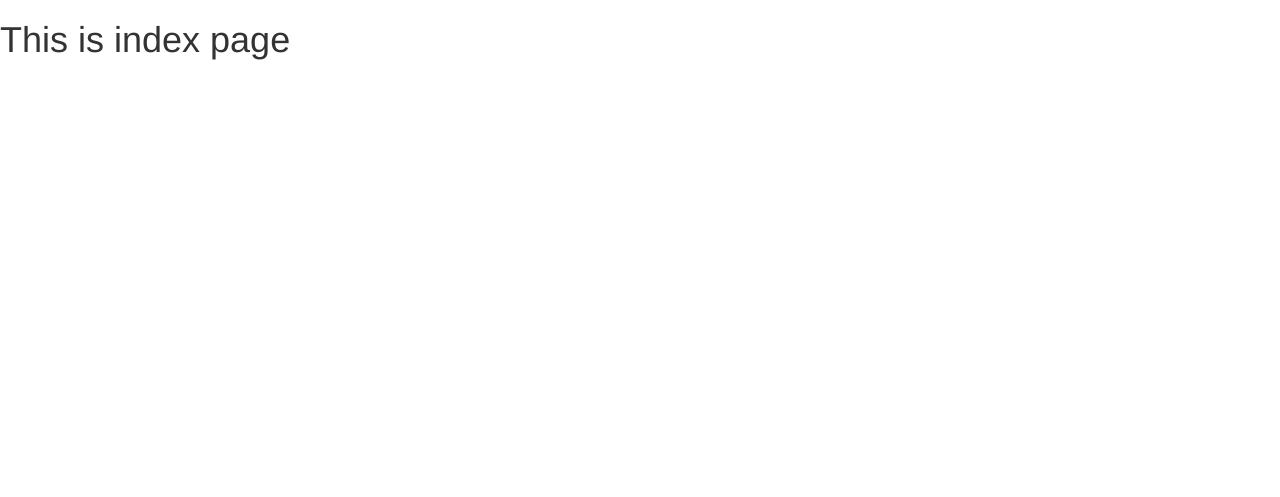
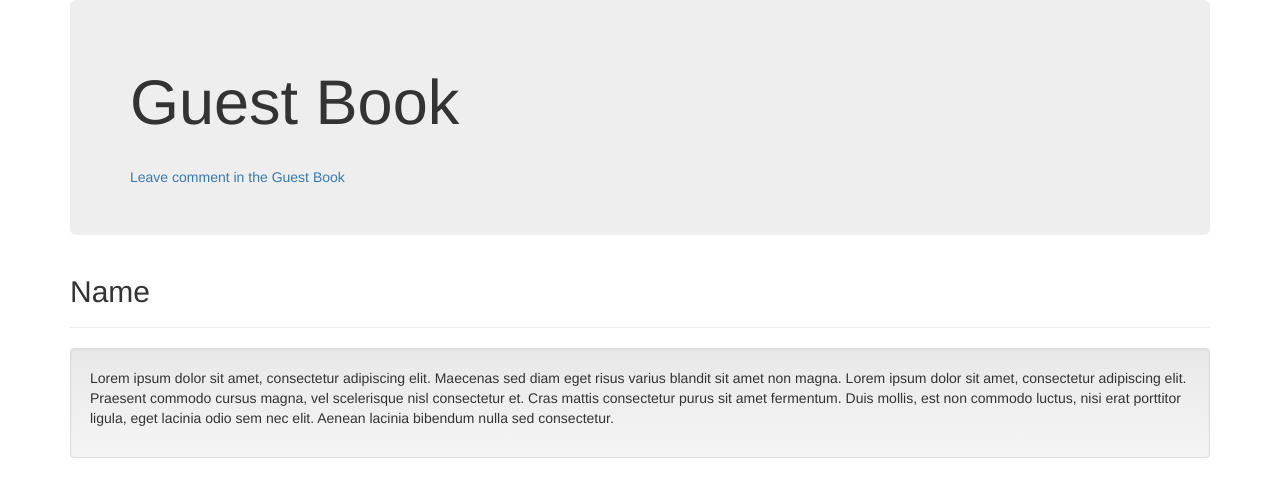
Before and after one commit to E1mir/flask_sandbox, a Flask app: page / in a window 1280 px wide. Shown: the top 497 px of the page. Run offline with Flask 2, Linux system fonts and the light colour scheme; some libraries are stand-ins or nearby versions.

Commit message:
Add index page.

```diff
--- a/src/templates/project/index.html
+++ b/src/templates/project/index.html
@@ -1,4 +1,26 @@
 {% extends 'layout/base.html' %}
+{% block header %}
+  <link rel="stylesheet" href="{{ url_for('static', filename='css/index_page.css') }}">
+{% endblock %}
 {% block content %}
-  <h1>This is index page</h1>
+  <div class="container theme-showcase" role="main">
+
+    <div class="jumbotron">
+      <h1>Guest Book</h1>
+      <br>
+      <a type="button" class="" href="{{ url_for('add_comment') }}">Leave comment in the Guest Book</a>
+    </div>
+
+    <div class="page-header">
+      <h2>Name</h2>
+    </div>
+    <div class="well">
+      <p>Lorem ipsum dolor sit amet, consectetur adipiscing elit. Maecenas sed diam eget risus varius blandit sit amet
+        non magna. Lorem ipsum dolor sit amet, consectetur adipiscing elit. Praesent commodo cursus magna, vel
+        scelerisque nisl consectetur et. Cras mattis consectetur purus sit amet fermentum. Duis mollis, est non commodo
+        luctus, nisi erat porttitor ligula, eget lacinia odio sem nec elit. Aenean lacinia bibendum nulla sed
+        consectetur.
+      </p>
+    </div>
+  </div>
 {% endblock %}
```
